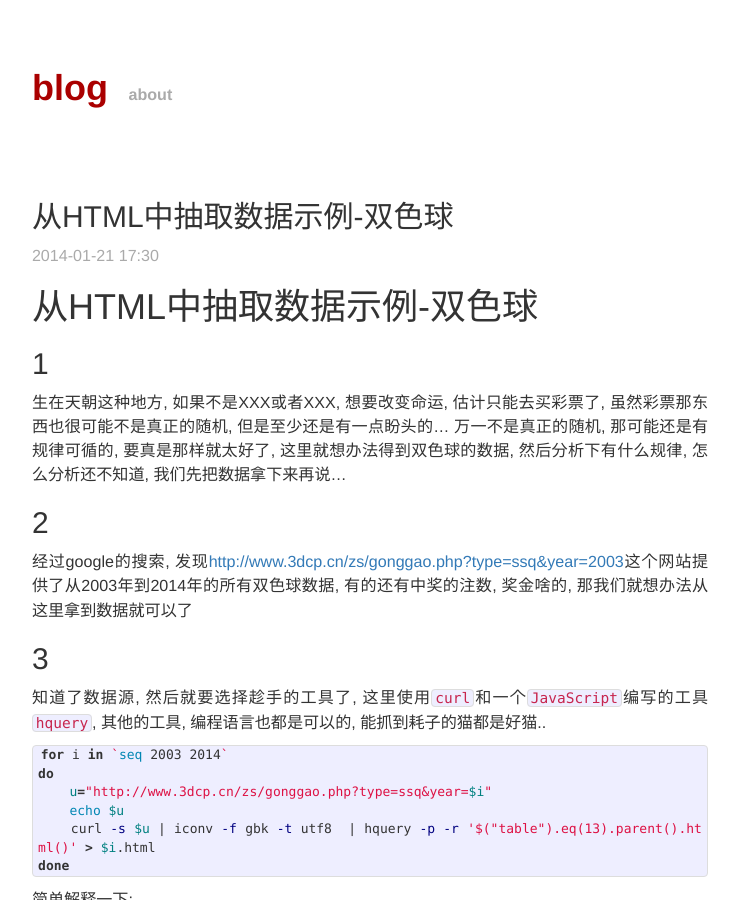
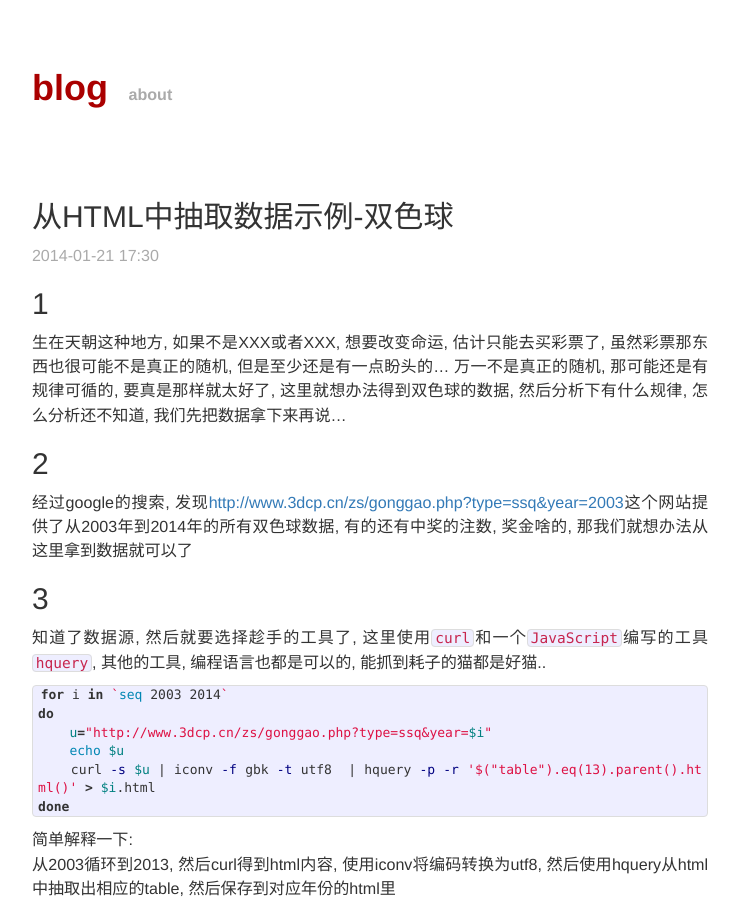
Before and after one commit to lyuehh/blog, a Jekyll site: the page built from _posts/2014-01-21-get-data-from-html-example.markdown, in a window 1280 px wide and 900 px high. Shown: the whole window, without its empty margins (270-1009 px from the left). Built offline with Jekyll 4.4.1, drawn with Linux system fonts in a browser that asks for light colours; nearby versions of some CDN libraries; Markdown is read by kramdown in place of the engine named in the settings.

Commit message:
remove title

```diff
--- a/_posts/2014-01-21-get-data-from-html-example.markdown
+++ b/_posts/2014-01-21-get-data-from-html-example.markdown
@@ -5,9 +5,6 @@ date: 2014-01-21 17:30
 comments: true
 categories: json
 ---
-
-# 从HTML中抽取数据示例-双色球
-
 
 ## 1
 
```
